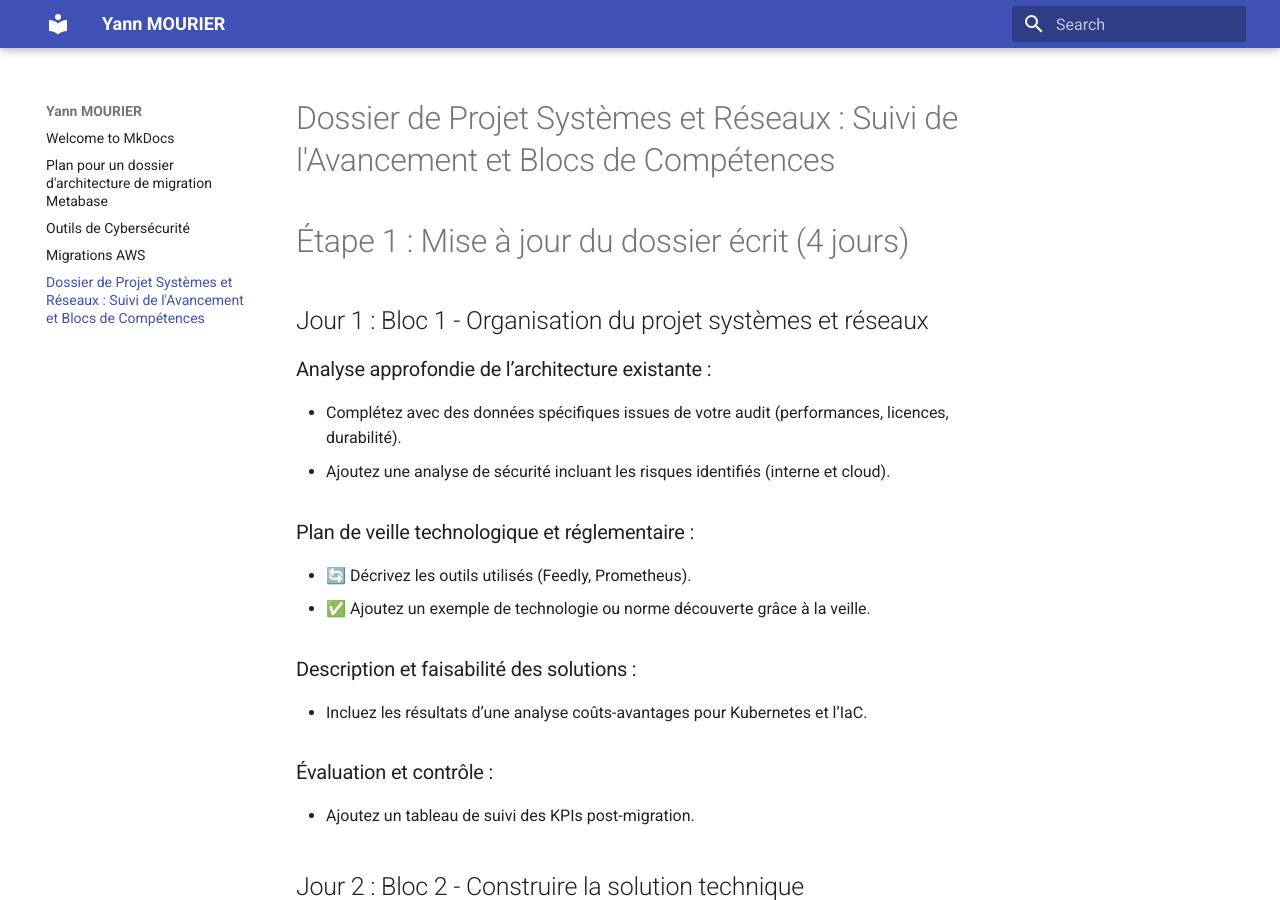
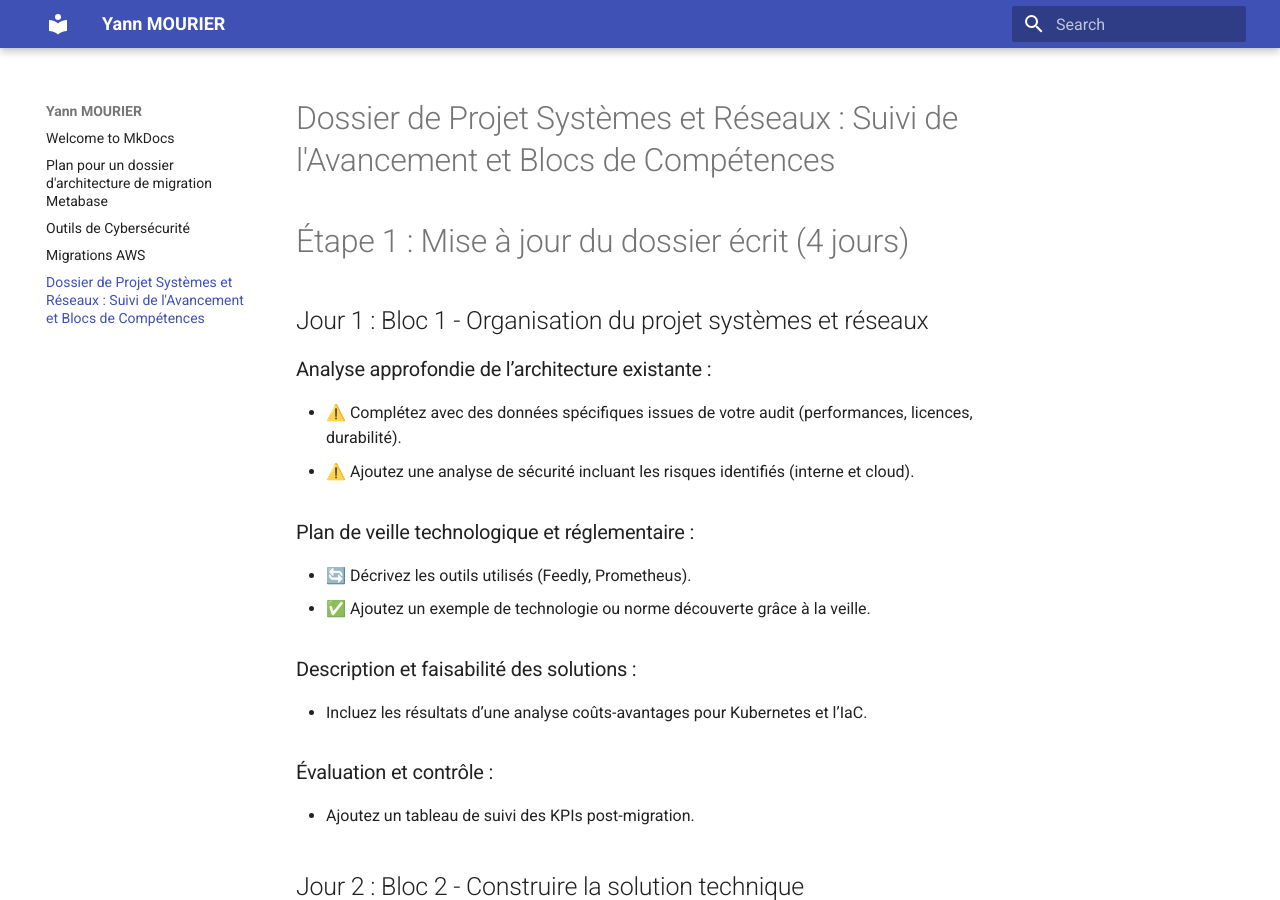
Before and after one commit to yann-mourier/yann-mourier.github.io, an MkDocs documentation site: the page built from docs/steps_project.md, in a window 1280 px wide and 900 px high. Built offline with MkDocs 1.6.1 and Material for MkDocs 9.7.7, drawn with Linux system fonts in a browser that asks for light colours.

Commit message:
update tasks

```diff
--- a/docs/steps_project.md
+++ b/docs/steps_project.md
@@ -5,8 +5,8 @@
 ## Jour 1 : Bloc 1 - Organisation du projet systèmes et réseaux
 
 ### Analyse approfondie de l’architecture existante :
-- Complétez avec des données spécifiques issues de votre audit (performances, licences, durabilité).
-- Ajoutez une analyse de sécurité incluant les risques identifiés (interne et cloud).
+- ⚠️ Complétez avec des données spécifiques issues de votre audit (performances, licences, durabilité).
+- ⚠️ Ajoutez une analyse de sécurité incluant les risques identifiés (interne et cloud).
 
 ### Plan de veille technologique et réglementaire :
 - 🔄 Décrivez les outils utilisés (Feedly, Prometheus).
```
